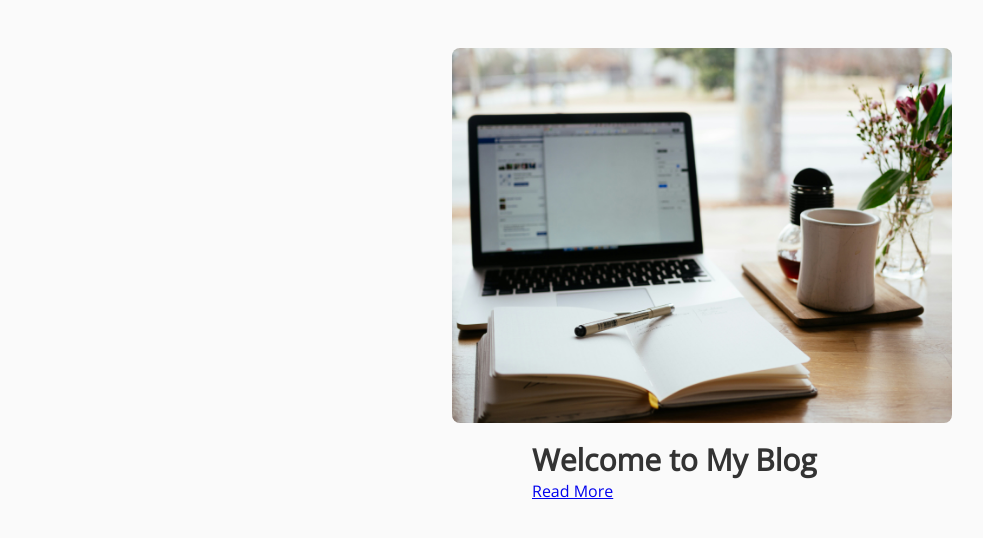
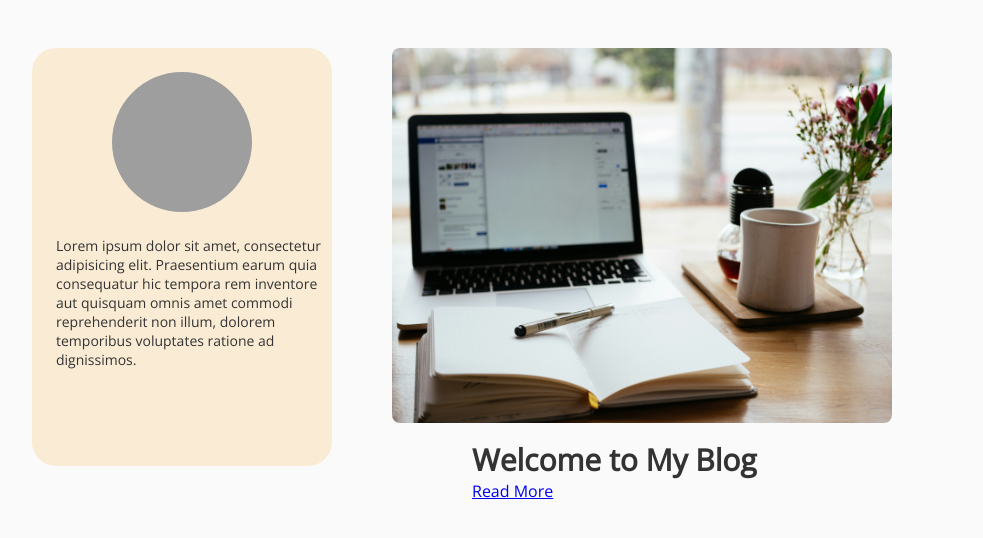
Before and after one commit to baharbarghbani/Personal-Blog, a Django app: page /home/ in a window 1280 px wide. Shown: the part 80-618 px from the top of the page, without its empty margins (172-1155 px from the left). Run offline with Django 5.2, Linux system fonts and the light colour scheme; grey boxes are pictures that could not be loaded.

Commit message:
working on home page

```diff
--- a/pages/static/pages/style.css
+++ b/pages/static/pages/style.css
@@ -81,17 +81,47 @@ body {
   width: 100%;
 }
 
+.about-me{
+  background: #FAECD4;
+  width: 100%;
+  max-width: 300px;
+  margin-top: 48px;
+  margin-left: 48px;
+  border-radius: 24px;
+  text-decoration: none;
+  color: inherit;
+}
+
+.about-me-img{
+  display: flex;
+}
+
+.about-me-img img{
+  width: 140px;
+  height: 140px;
+  border-radius: 50%;
+  object-fit: cover;
+  margin: 24px auto;
+}
+
+.about-h-text{
+  font-size: 14px;
+}
+
+
+.home-about{
+  margin-left: 24px;
+}
+
 .hero{
   position: relative;
   max-height: 370px;
   max-width: 500px;
-  margin-left: auto;
-  margin-top: 48px;
+  margin: 48px auto;
 }
 
 .hero img{
   width: 100%;
-  /* height: 100%; */
   display: block;
   border-radius: 8px;
 }
@@ -185,14 +215,32 @@ body {
 }
 
 .about-container {
+  max-width: 800px;
+}
+.about-first-parag{
   display: flex;
-  max-width: 800px;
   align-items: flex-start;
+  width: 100%;
 }
 
 .about-text{
   padding: 24px;
-  font-size: 18px
+  font-size: 18px;
+}
+.about-img{
+  margin-right: 24px;
+  margin-left: 24px;
+  margin-top: 24px;
+}
+.about-img img {
+  max-width: 300px;
+  /* width: 100%; */
+  object-fit: cover;
+  border-radius: 8px;
+}
+
+.social-info{
+
 }
 
 .form-card {
@@ -295,3 +343,11 @@ body {
   font-weight: bold;
   transition: background-color .2s ease;
 }
+
+
+.about-me-btn{
+  color: var(--ring);
+  border: var(--ring);
+  border-radius: 16px;
+
+}
--- a/pages/templates/pages/home.html
+++ b/pages/templates/pages/home.html
@@ -4,9 +4,15 @@
 <body>
     {% block body %}
         <div class="welcome">
-            <div class="about-me">
-
-            </div>
+            <a class="about-me" href="{% url 'pages:about' %}">
+                <div class="about-me-img">
+                    <img src="{% static 'images/laptop-me.jpg' %}" alt="about me profile"/>
+                </div>
+                <div class="home-about">
+                    <p class="about-h-text">Lorem ipsum dolor sit amet, consectetur adipisicing elit. Praesentium earum quia consequatur hic tempora rem inventore aut quisquam omnis amet commodi reprehenderit non illum, dolorem temporibus voluptates ratione ad dignissimos.</p>
+                </div>
+                <!-- <a href="{% url 'pages:about' %}" class="about-me-btn">More about me</a> -->
+            </a>
             <div class="hero">
                 <img src="{% static 'images/hero.jpg' %}" alt="hero image"/>
                 <div class="hero-text">
```
Also changed, not shown: pages/templates/pages/about.html (+11 -4 lines), media/post_images/fruit-salad.jpg (deleted), media/profile.JPG (added), 3 other files.
